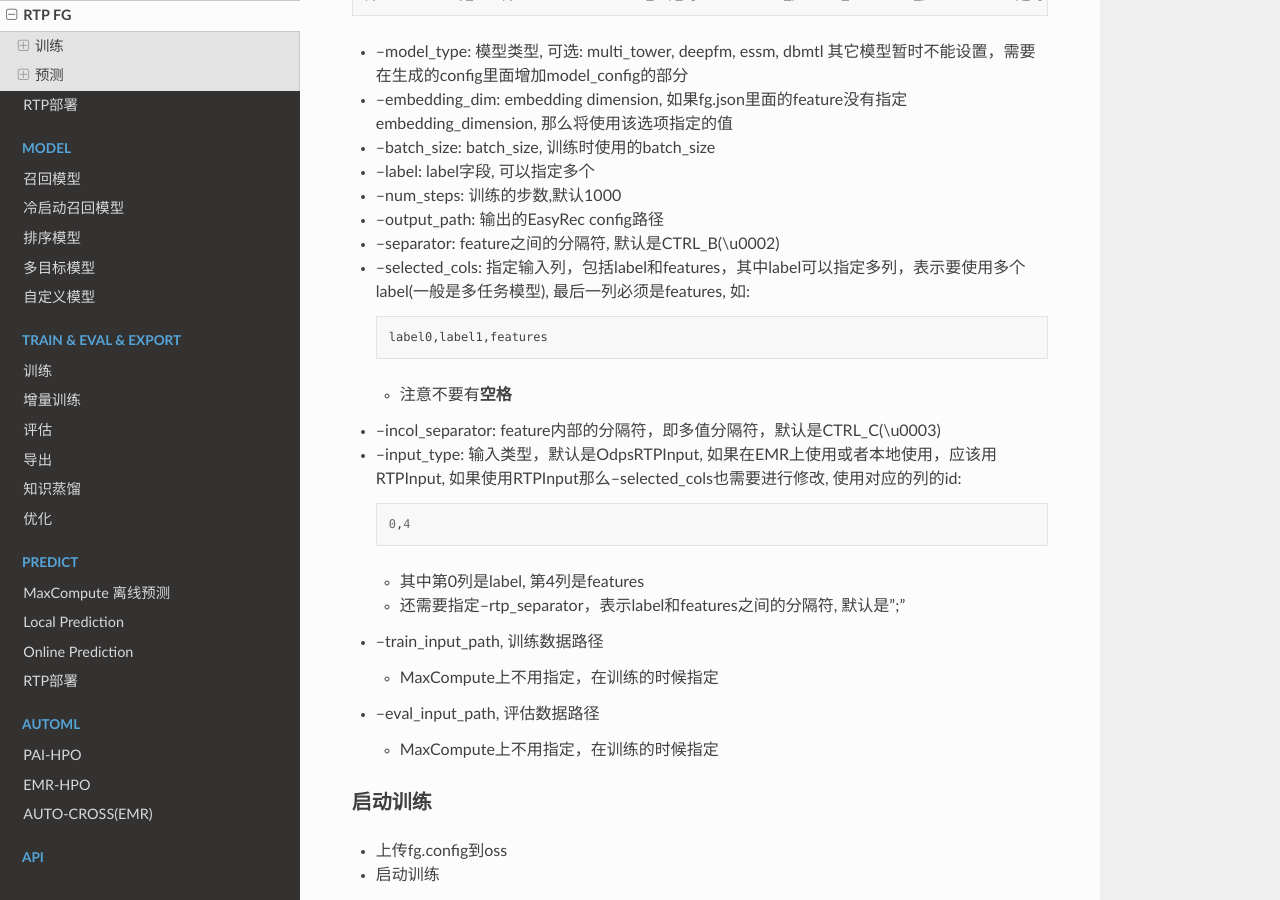
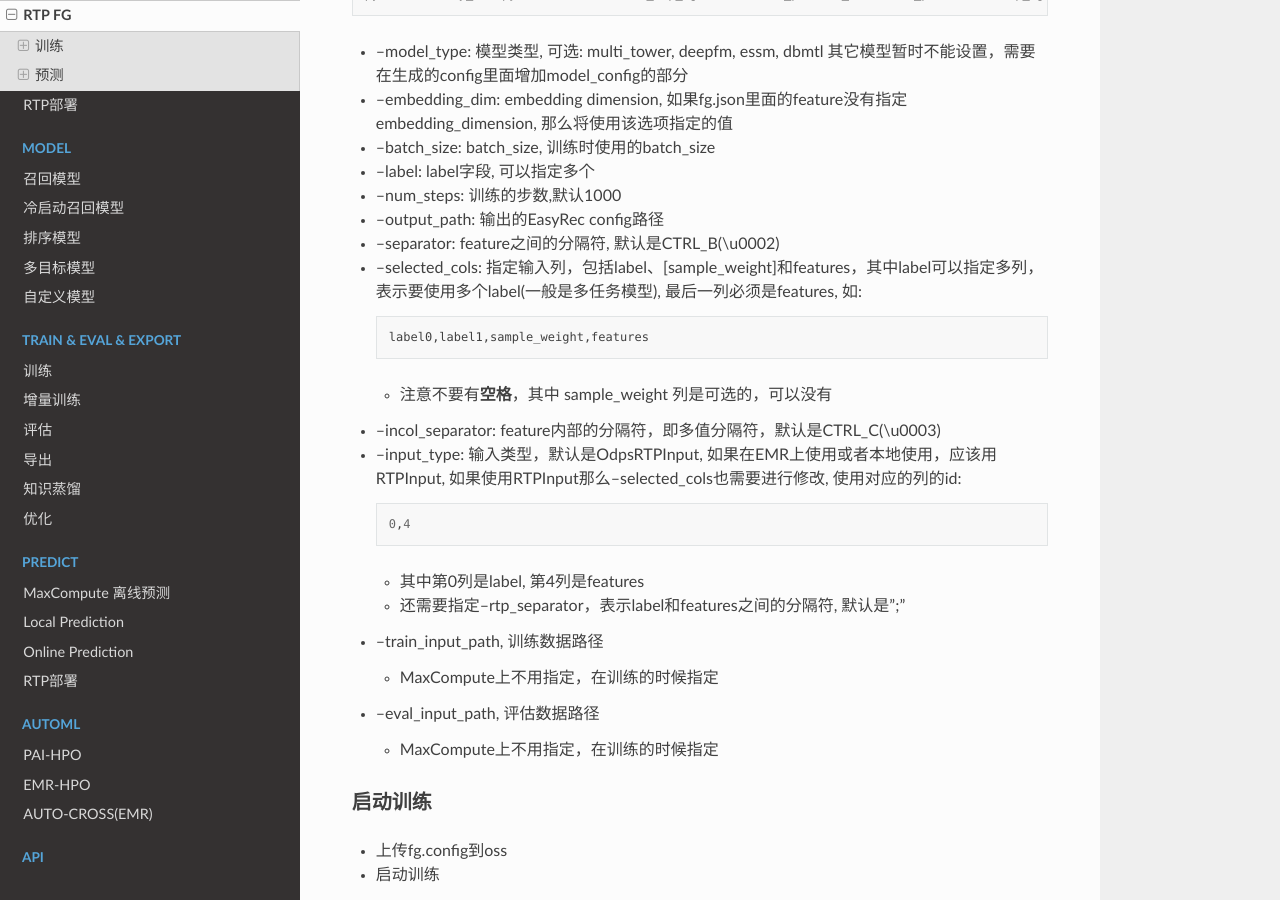
Before and after one commit to alibaba/EasyRec, a Sphinx documentation site: the page built from docs/source/feature/rtp_fg.md, in a window 1280 px wide and 900 px high, scrolled down 5585 px. Built offline with Sphinx 7.4.7 and the Read the Docs theme 2.0.0, drawn with Linux system fonts in a browser that asks for light colours; the version number is read from the project's files by our own code.

Commit message:
[feat]: add f1 reweighted loss for multi tower model & make odpsRtpInput support extra input column, like 'sample_weight'

````diff
--- a/docs/source/feature/rtp_fg.md
+++ b/docs/source/feature/rtp_fg.md
@@ -312,13 +312,13 @@
 
 - --separator: feature之间的分隔符, 默认是CTRL_B(\\u0002)
 
-- --selected_cols: 指定输入列，包括label和features，其中label可以指定多列，表示要使用多个label(一般是多任务模型),  最后一列必须是features, 如:
+- --selected_cols: 指定输入列，包括label、[sample_weight]和features，其中label可以指定多列，表示要使用多个label(一般是多任务模型),  最后一列必须是features, 如:
 
   ```
-  label0,label1,features
+  label0,label1,sample_weight,features
   ```
 
-  - 注意不要有**空格**
+  - 注意不要有**空格**，其中 sample_weight 列是可选的，可以没有
 
 - --incol_separator: feature内部的分隔符，即多值分隔符，默认是CTRL_C(\\u0003)
 
````
Also changed, not shown: docs/source/models/multi_tower.md (+7 -0 lines), 1 other file.
